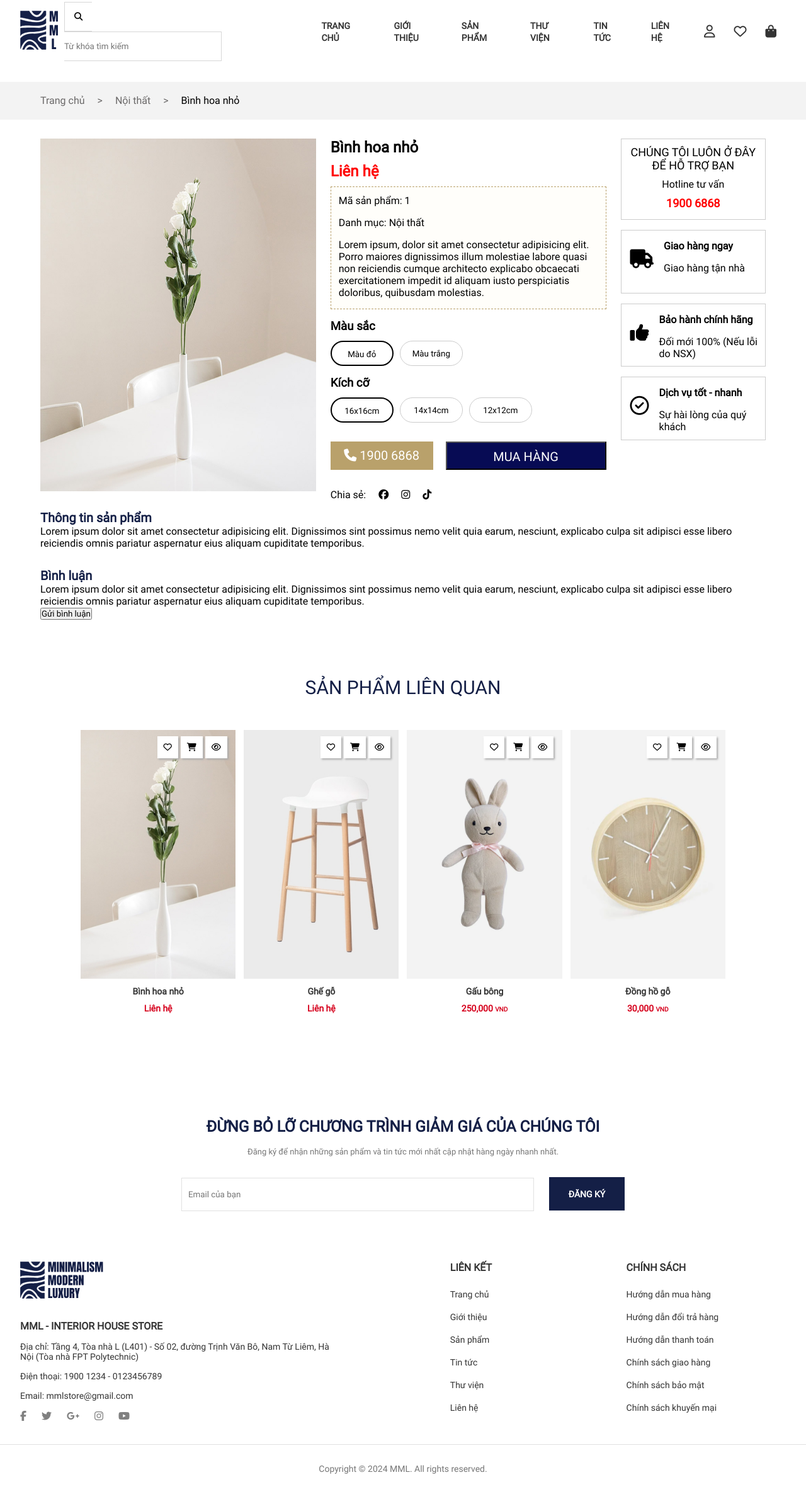
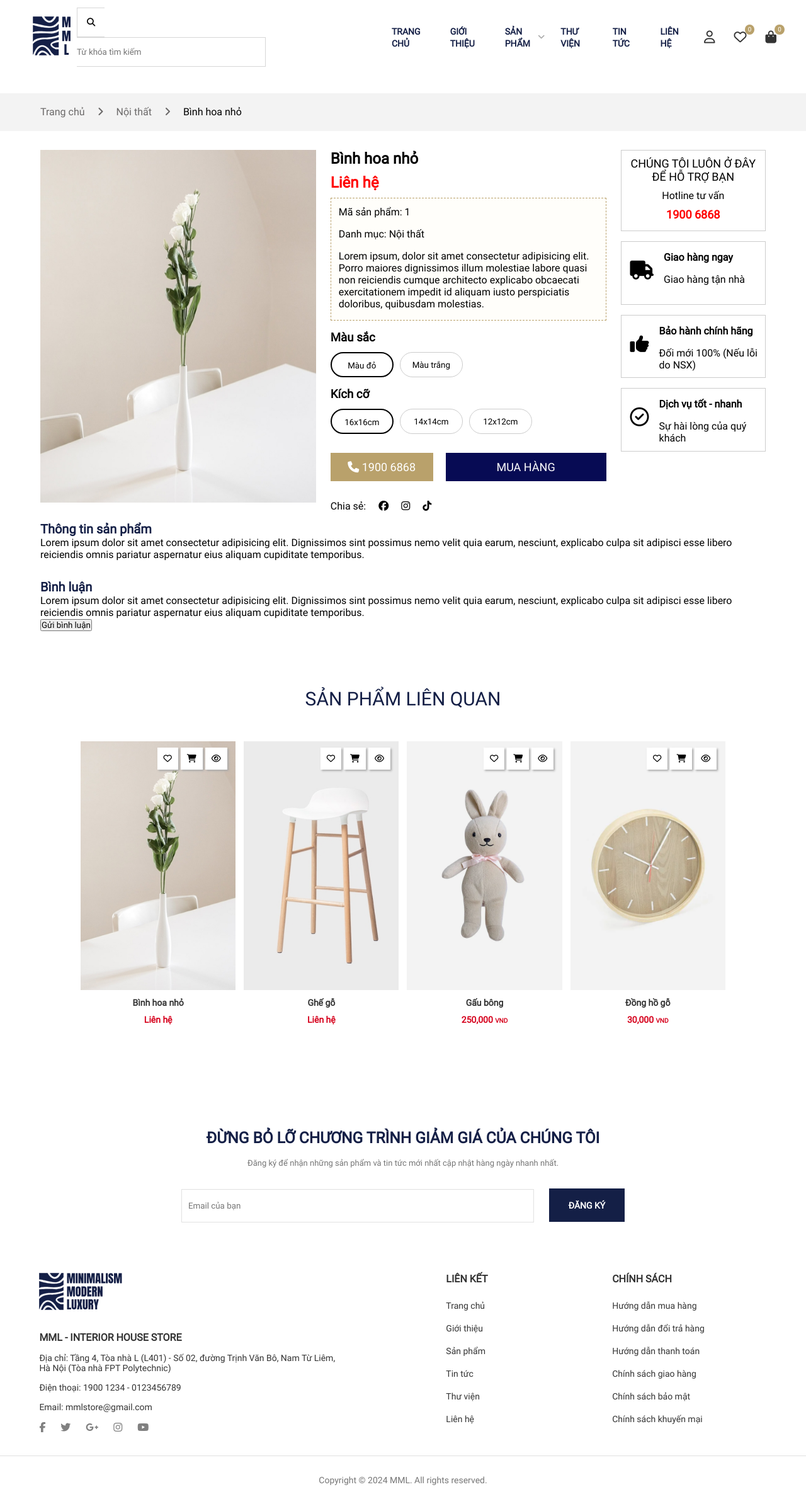
Before and after one commit to Hungnt181/duan1_MMLShop, a PHP site: page /giaodien/chiTietSP.html in a window 1280 px wide. Shown: the whole page at 63% size. Before the commit the page ends 2340 px from the top, so only its background shows below. Run offline with PHP 8.4, Linux system fonts and the light colour scheme; some libraries are stand-ins or nearby versions.

Commit message:
edit css-detailPro, js file

```diff
--- a/giaodien/chiTietSP.css
+++ b/giaodien/chiTietSP.css
@@ -1,87 +1,3 @@
-*{
-    margin: 0;
-    padding: 0;
-    box-sizing: border-box;
-    font-family: Roboto;
-}
-
-@font-face{
-    font-family: Roboto;
-    src: url(font/Roboto/Roboto-Regular.ttf);
-}
-
-a{
-    text-decoration: none;
-}
-
-ul li {
-    list-style-type: none;
-}
-
-header {
-    display: flex;
-    height: 100px;
-    width: 95%;
-    margin: 0 auto;
-    justify-content: space-between;
-    align-items: center;
-}
-
-.logo img{
-    width: 70px;
-}
-
-.menu ul {
-    display: flex;
-
-}
-
-.menu ul li {
-    padding: 0 20px;
-}
-
-.menu ul li a {
-    text-transform: uppercase;
-    font-weight: 600;
-    font-size: 14px;
-    color: #333333;
-}
-
-.tool ul {
-    display: flex;
-}
-
-.tool ul li {
-    padding: 0 15px;
-}
-
-.tool ul li a i{
-    font-size: 20px;
-    color: #333333;
-}
-
-.search {
-    padding-right: 100px;
-}
-
-.search form button{
-    padding: 15px 15px;
-    margin-right: -5px;
-    background: none;
-    border-left: 1px solid rgb(215, 215, 215);
-    border-top: 1px solid rgb(215, 215, 215);
-    border-bottom: 1px solid rgb(215, 215, 215);
-    border-right: none;
-}
-
-.search input{
-    width: 250px;
-    padding: 15px 0;
-    border-right: 1px solid rgb(215, 215, 215);
-    border-top: 1px solid rgb(215, 215, 215);
-    border-bottom: 1px solid rgb(215, 215, 215);
-    border-left: none;
-}
 
 /*and header*/
 
@@ -207,10 +123,12 @@ main {
     line-height: 45px;
     text-align: center;
     background-color: #b9a16b;
+    border: none;
     color: #fff;
-    font-size: 20px;
+    font-size: 18px;
     cursor: pointer;
     margin-right: 20px;
+    transition: .6s ease;
 }
 
 .phone:hover {
@@ -225,31 +143,28 @@ main {
     height: 45px;
     line-height: 45px;
     text-align: center;
-    background-color: #b9a16b;
     color: #fff;
-    font-size: 20px;
+    font-size: 18px;
     cursor: pointer;
 }
+
 .buy button {
     width: 255px;
     height: 45px;
     line-height: 45px;
     text-align: center;
     background-color: #070b54;
+    border: none;
     color: #fff;
-    font-size: 20px;
+    font-size: 18px;
     cursor: pointer;
+    transition: .6s ease;
 }
 
 .buy button:hover {
     background-color: #fff;
     color: #070b54;
     border: 1px solid #070b54;
-    cursor: pointer;
-}
-
-.icon {
-
 }
 
 .icon ul {
@@ -326,10 +241,6 @@ main {
     line-height: 50px;
 }
 
-.row2_bh_tow_text p {
-
-}
-
 /***********/
 .row3 {
     margin: 30px 0;
@@ -343,250 +254,3 @@ main {
     font-size: 20px;
     color: #141F46;
 }
-
-
-.hot_products {
-    padding: 40px 0;
-    text-align: center;
-    color: #141F46;
-    width: 100%;
-}
-
-.hot_products .title{
-    text-transform: uppercase;
-    font-size: 30px;
-    padding: 20px 0 30px 0;
-}
-
-.typeshow ul {
-    display: flex;
-    justify-content: center;
-}
-
-.typeshow ul li {
-    padding: 10px 20px;
-}
-
-.typeshow ul li a{
-    color: #767676;
-    font-size: 14px;
-    font-weight: 500;
-}
-
-.typeshow ul li a:hover {
-    color: #333333;
-}
-
-.list_pro {
-    padding: 20px 0;
-    display: flex;
-    flex-wrap: wrap;
-    justify-content: space-around;
-    width: 90%;
-    margin: 0 auto;
-}
-
-.list_pro .pro_item{
-    width: 25%;
-    height: 500px;
-    display: flex;
-    flex-direction: column;
-    align-items: center;
-    position: relative;
-    overflow: hidden;
-    padding-bottom: 50px;
-}
-
-.list_pro .pro_item:hover .img_pro img{
-    transform: translateY(-10px);
-}
-
-
-.list_pro .pro_item .img_pro{
-    width: 95%;
-    height: 90%;
-}
-
-.list_pro .pro_item .img_pro img {
-    width: 100%;
-    height: 100%;
-    object-fit: cover;
-    transition: transform .6s ease;
-}
-
-.pro_item .quick_act{
-    position: absolute;
-    top: 10px;
-    right: 20px;
-    z-index: 1;
-}
-
-.pro_item .quick_act button{
-    padding: 10px;
-    background-color: #ffffff;
-    border: none;
-    box-shadow: 2px 2px 3px #aaaaaa;
-    cursor: pointer;
-}
-
-.pro_item .quick_act button:hover {
-    background: #141F46;
-    color: white;
-    transition: .6s ease;
-}
-
-.pro_item .content_pro .name_pro{
-    padding: 10px 0;
-}
-
-.pro_item .content_pro .name_pro a{
-    color: #333333;
-    font-size: 14px;
-    font-weight: bold;
-}
-
-.pro_item .content_pro .price_pro p {
-    color: #D6001C;
-    font-size: 14px;
-    font-weight: bold;
-}
-
-.pro_item .content_pro .price_pro p span {
-    font-size: 10px;
-}
-
-
-/* footer */
-
-
-.mail_voucher{
-    width: 90%;
-    margin: 0 auto;
-    text-align: center;
-    padding: 50px 0;
-    line-height: 40px ;
-}
-
-.mail_voucher h3 {
-    color: #141F46;
-    font-size: 24.5px;
-    text-transform: uppercase;
-}
-
-.mail_voucher p {
-    color: #767676;
-    font-size: 13px;
-}
-
-.mail_voucher form {
-    padding-top: 20px;
-}
-
-.mail_voucher form input{
-    padding: 0 10px ;
-    width: 560px;
-    color: #495057;
-    border: 1px solid #e1e1e1;
-    height: 53px;
-}
-
-.mail_voucher form button{
-    width: 120px;
-    height: 53px;
-    background: #141F46;
-    color: #ffffff;
-    font-size: 14px;
-    font-weight: 600;
-    border: none;
-    margin-left: 20px;
-    transition: .4s ease;
-    cursor: pointer;
-}
-
-.mail_voucher form button:hover {
-    border: 1px solid #141F46;
-    background: none;
-    color: #141F46;
-}
-
-hr {
-    color: #e1e1e1;
-    background: #e1e1e1;
-    border: 0;
-    height: 1px;
-}
-
-.belowfoot{
-    display: flex;
-    justify-content: space-around;
-    padding: 30px 0;
-}
-
-.belowfoot .company{
-    display: flex;
-    flex-direction: column;
-    width: 40%;
-}
-
-.belowfoot .company img{
-    width: 150px;
-}
-
-.belowfoot .company strong{
-    padding: 30px 0 15px;
-    font-size: 16px;
-    color: #333333;
-}
-
-.belowfoot .company p{
-    padding: 0 0 15px;
-    font-size: 14px;
-    color: #333333;
-}
-
-.belowfoot .company .social_media i{
-    padding-right: 20px;
-    font-size: 16px;
-    color: grey;
-    transition: .6s ease;
-}
-
-.belowfoot .company .social_media i:hover{
-    color: #141F46;
-}
-
-.belowfoot .list_options{
-    display: flex;
-    width: 50%;
-    justify-content: space-around;
-}
-
-.belowfoot .list_options .options_item{
-    display: flex;
-    flex-direction: column;
-}
-
-.belowfoot .list_options .options_item h4{
-    font-size: 16px;
-    color: #333333;
-    padding-bottom: 25px;
-}
-
-.belowfoot .list_options .options_item a{
-    font-size: 14px;
-    color: #333333;
-    padding-bottom: 20px;
-    transition: .3s ease;
-}
-
-.belowfoot .list_options .options_item a:hover{
-    color: gray;
-}
-
-footer h6{
-    text-align: center;
-    font-size: 14px;
-    color: #767676;
-    padding: 30px 0;
-    font-weight: 500;
-}
--- a/giaodien/chiTietSP.html
+++ b/giaodien/chiTietSP.html
@@ -5,19 +5,19 @@
     <meta charset="UTF-8">
     <meta name="viewport" content="width=device-width, initial-scale=1.0">
     <title>Chi tiết sản phẩm</title>
-    <link rel="stylesheet" href="https://cdnjs.cloudflare.com/ajax/libs/font-awesome/5.15.4/css/all.min.css" />
-
+    <link rel="shortcut icon" href="../img/logo_darkblue_notfull.svg" type="image/x-icon">
+    <link rel="stylesheet" href="home.css">
     <link rel="stylesheet" href="chiTietSP.css">
     <link rel="stylesheet" href="https://cdnjs.cloudflare.com/ajax/libs/font-awesome/6.5.2/css/all.min.css">
     <script src="https://kit.fontawesome.com/6dab569175.js" crossorigin="anonymous"></script>
-
+    <script src="https://code.jquery.com/jquery-3.7.1.js"></script>
 </head>
 </head>
 
 <body>
     <header>
         <div class="logo">
-            <img src="../img/logo2.svg" alt="">
+            <a href=""><img src="../img/logo_darkblue_notfull.svg" alt=""></a>
         </div>
         <div class="search">
             <form action="">
@@ -29,7 +29,26 @@
             <ul>
                 <li><a href="">trang chủ</a></li>
                 <li><a href="">giới thiệu</a></li>
-                <li><a href="">sản phẩm</a></li>
+                <li class="box_sub_menu">
+                    <a href="">sản phẩm</a>
+                    <ul class="sub_menu">
+                        <a href="">
+                            <li>Đồ chơi</li>
+                        </a>
+                        <a href="">
+                            <li>Chiếu sáng</li>
+                        </a>
+                        <a href="">
+                            <li>Phụ kiện</li>
+                        </a>
+                        <a href="">
+                            <li>Đồng hồ</li>
+                        </a>
+                        <a href="">
+                            <li>Nội thất</li>
+                        </a>
+                    </ul>
+                </li>
                 <li><a href="">thư viện</a></li>
                 <li><a href="">tin tức</a></li>
                 <li><a href="">liên hệ</a></li>
@@ -37,9 +56,23 @@
         </div>
         <div class="tool">
             <ul>
-                <li><a href=""><i class="fa-regular fa-user"></i></a></li>
-                <li><a href=""><i class="fa-regular fa-heart"></i></a></li>
-                <li><a href=""><i class="fa-solid fa-bag-shopping"></i></a></li>
+                <li>
+                    <a href="" class="icon_login" id="icon_login">
+                        <i class="fa-regular fa-user"></i>
+                    </a>
+                </li>
+                <li>
+                    <a href="" class="number">
+                        <i class="fa-regular fa-heart"></i>
+                        <span class="item_number">0</span>
+                    </a>
+                </li>
+                <li>
+                    <a href="" class="number">
+                        <i class="fa-solid fa-bag-shopping"></i>
+                        <span class="item_number">0</span>
+                    </a>
+                </li>
             </ul>
         </div>
     </header>
@@ -51,9 +84,9 @@
     <div class="row1">
         <ul>
             <li><a href="">Trang chủ</a></li>
-            <li><a href="#">></a></li>
+            <li><a href="#"><i class="fa-solid fa-angle-right"></i></a></li>
             <li><a href="">Nội thất</a></li>
-            <li><a href="#">></a></li>
+            <li><a href="#"><i class="fa-solid fa-angle-right"></i></a></li>
             <li><a href="">Bình hoa nhỏ</a></li>
         </ul>
     </div>
@@ -62,7 +95,7 @@
 
         <div class="row2">
             <div class="row2_img">
-                <img src="../img/binhhoa.jpg" alt="">
+                <img src="../img/product/binh-hoa-nho.jpg" alt="">
             </div>
 
             <div class="pro_inf">
@@ -347,78 +380,7 @@
         <h6>Copyright © 2024 MML. All rights reserved.</h6>
     </footer>
 
-
-
-
-
-
-
-
-
-
-
-
-
-
-
-
-
-    <script>
-        // Lấy tất cả các nút input có class 'box_color'
-        const colorButtons = document.querySelectorAll('.box_color input[type="button"]');
-
-        // Thêm sự kiện click cho từng nút
-        colorButtons.forEach(button => {
-            button.addEventListener('click', () => {
-                // Lấy giá trị 'id' của nút được chọn
-                const selectedColor = button.id;
-                console.log('Màu sắc được chọn:', selectedColor);
-
-                // Thay đổi thuộc tính border của nút được chọn
-                button.style.border = '2px solid #000'; // Thay đổi border thành 2px solid black
-
-                // Xóa border của các nút khác
-                colorButtons.forEach(btn => {
-                    if (btn !== button) {
-                        btn.style.border = 'none';
-                    }
-                });
-            });
-        });
-
-        const redButton = document.getElementById('red');
-        redButton.style.border = '2px solid #000';
-
-
-        const sizeButtons = document.querySelectorAll('.box_size input[type="button"]');
-
-
-        sizeButtons.forEach(button => {
-            button.addEventListener('click', () => {
-
-                const selectedSize = button.id;
-                console.log('Màu sắc được chọn:', selectedSize);
-
-
-                button.style.border = '2px solid #000';
-
-
-                sizeButtons.forEach(btn => {
-                    if (btn !== button) {
-                        btn.style.border = 'none';
-                    }
-                });
-            });
-        });
-
-        const sz16Button = document.getElementById('sz16');
-        sz16Button.style.border = '2px solid #000';
-
-
-
-
-
-    </script>
+    <script src="chiTietSP.js"></script>
 
 </body>
 
--- a/giaodien/home.html
+++ b/giaodien/home.html
@@ -621,12 +621,6 @@
         </div>
     </div>
     <script src="scripts.js"></script>
-    <script>
-        $(document).ready(function(){
-            // Tìm <li> có sub
-            $('.sub_menu').parent('li').addClass('has_child');
-        })
-    </script>
 
 
 </body>
--- a/giaodien/scripts.js
+++ b/giaodien/scripts.js
@@ -13,3 +13,9 @@ document.addEventListener("mouseup", function(event) {
         document.querySelector(".login-form").classList.remove("active");
     }
 });
+
+// -----------jquery for angle-down icon beside sub menu---------
+$(document).ready(function(){
+    // Tìm <li> có sub
+    $('.sub_menu').parent('li').addClass('has_child');
+})
```
Also changed, not shown: giaodien/chiTietSP.js (added, +55 -0 lines). Lines whose indentation alone changed are shown as unchanged.
